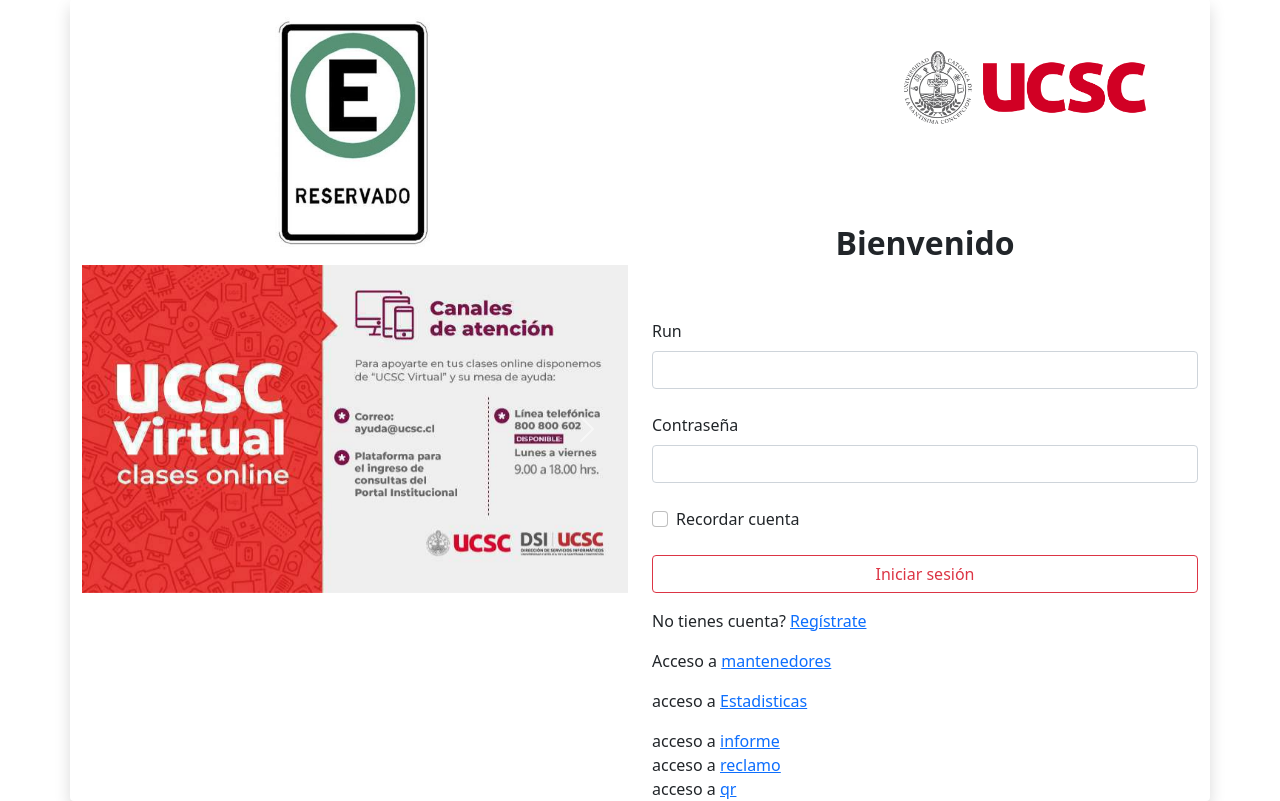
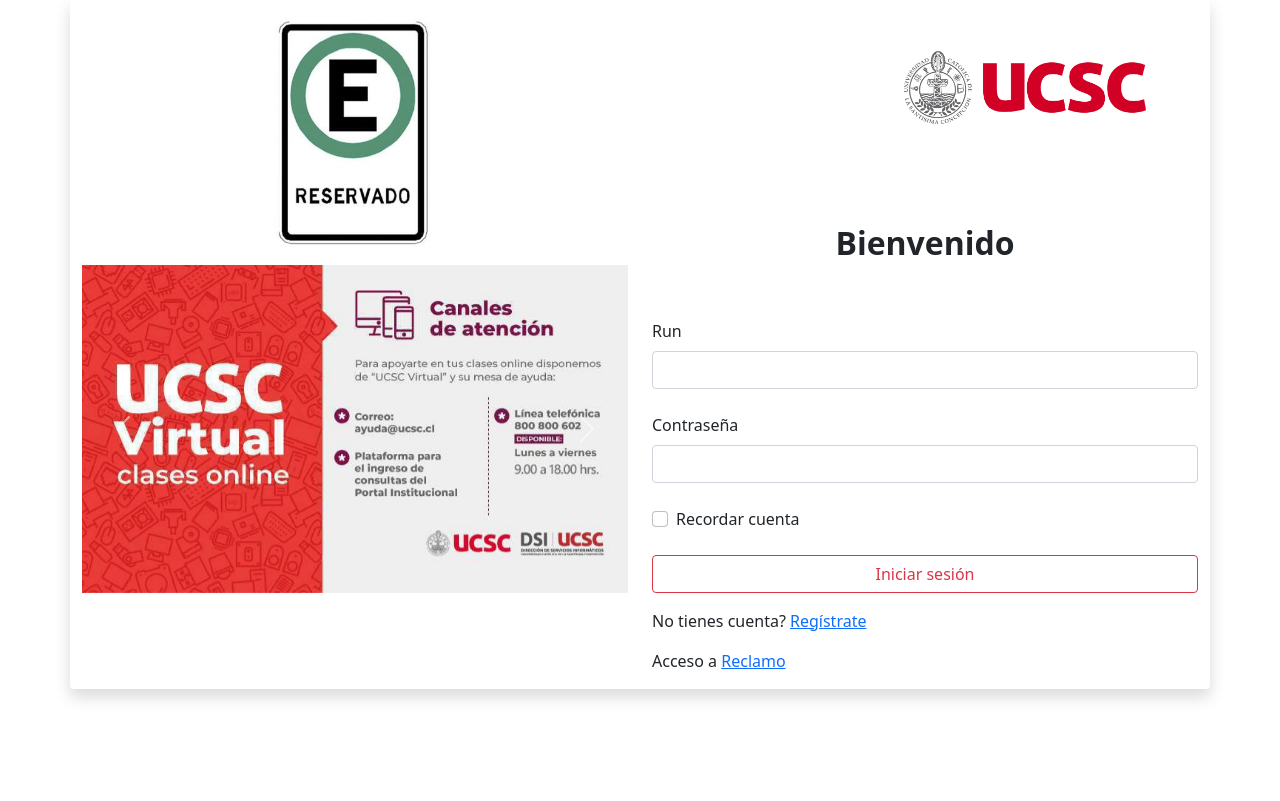
Before and after one commit to dieguitoromero/Proyecto-TIS, a PHP site: page / in a window 1280 px wide. Shown: the part 49-850 px from the top of the page. After the commit the page ends 749 px from the top, so only its background shows below. Run offline with PHP 8.4, Linux system fonts and the light colour scheme.

Commit message:
Quite links index

```diff
--- a/mantenedor/index.php
+++ b/mantenedor/index.php
@@ -85,21 +85,11 @@ include('conexion.php');
                     <div class="my-3">
                         <span>No tienes cuenta? <a href="registrar.html">Regístrate</a></span>
                     </div>
+
                     <div class="my-3">
-                        <span>Acceso a <a href="index2.php">mantenedores</a></span>
+                        <span>Acceso a <a href="reclamo.php">Reclamo</a></span>
                     </div>
-                    <div class="my-3">
-                        <span>acceso a <a href="estadisticas.php">Estadisticas</a></span>
-                    </div>
-                    <div>
-                        <span>acceso a <a href="generar_informe.php">informe</a></span>
-                    </div>
-                    <div>
-                        <span>acceso a <a href="reclamo.php">reclamo</a></span>
-                    </div>
-                    <div>
-                        <span>acceso a <a href="pruebaQR.php">qr</a></span>
-                    </div>
+
                 </form>
 
                 <!--Login-->
```
